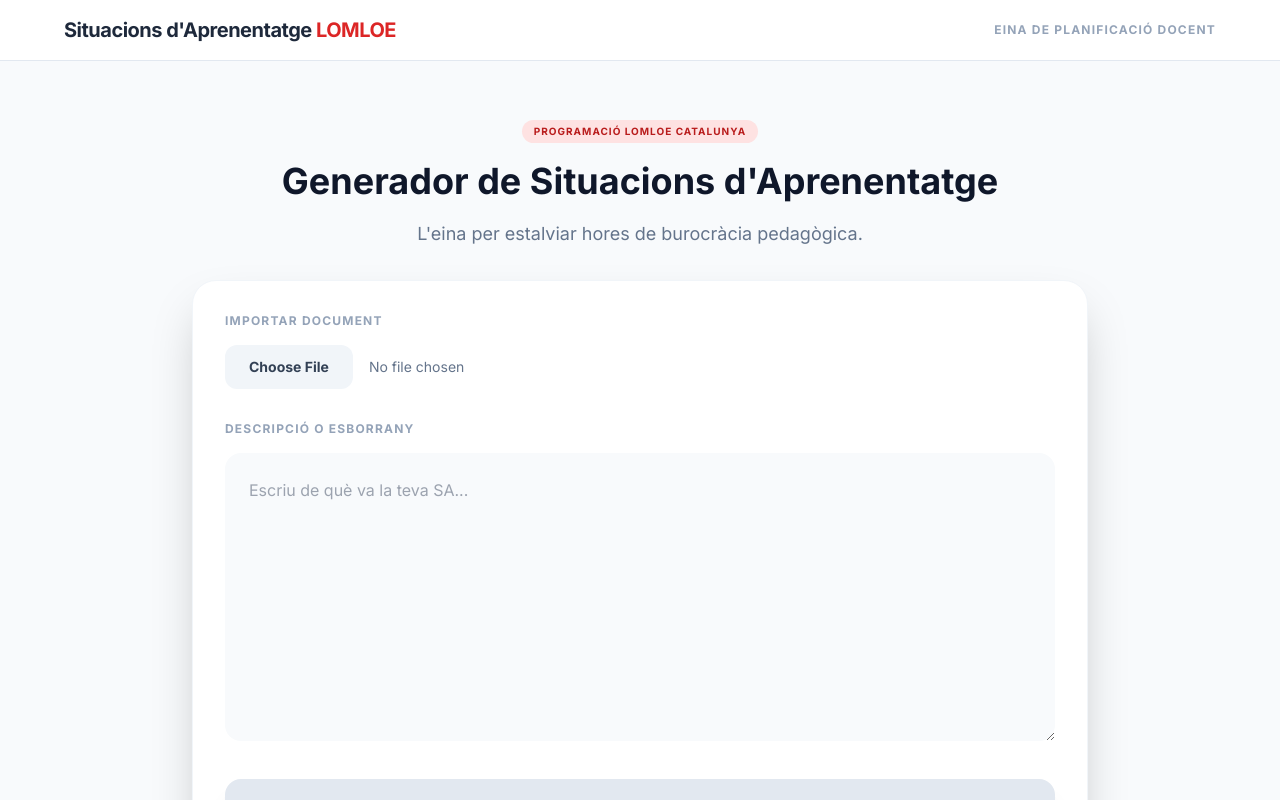
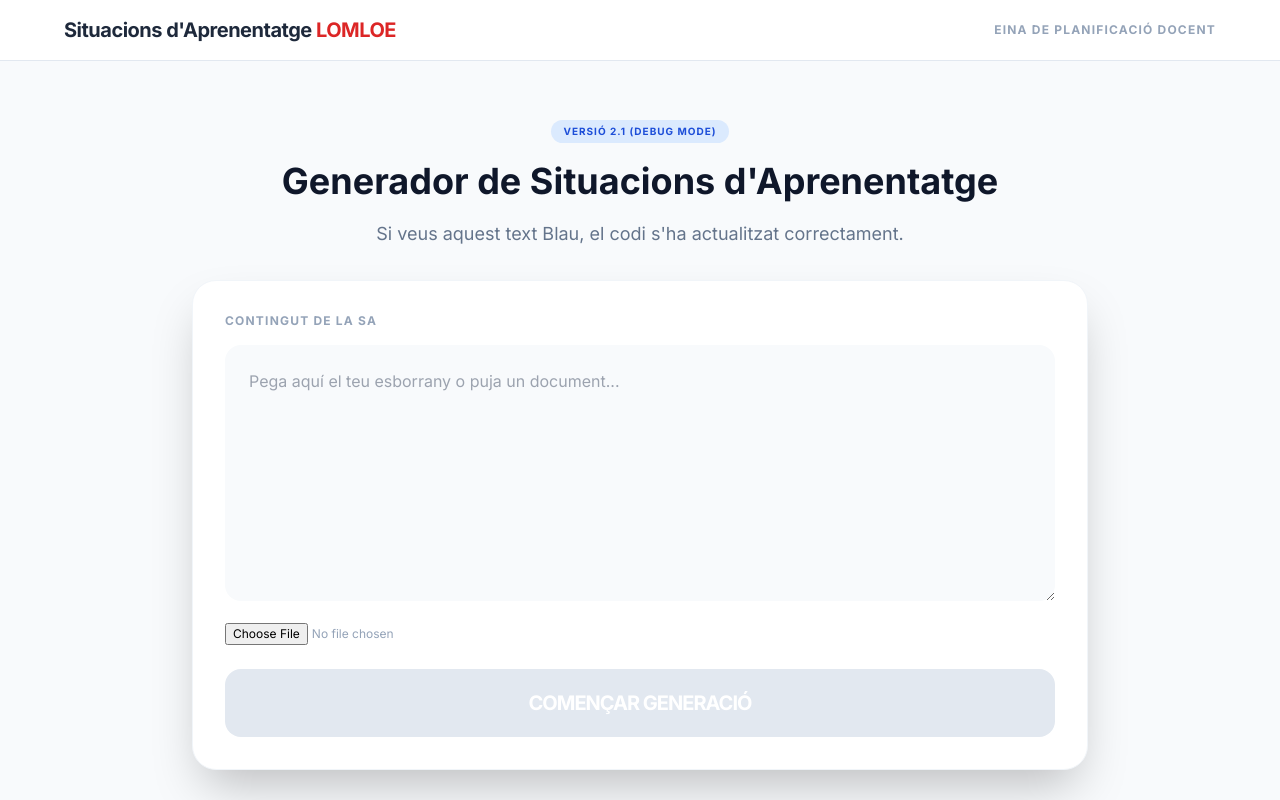
Before and after one commit to enricgilgarcia/Situacions-d-aprenentatge, a React (Vite) app: page / in a window 1280 px wide. Shown: the top 800 px of the page. Built offline with nearby package versions, Linux system fonts and the light colour scheme.

Commit message:
fix: Improve API key handling and error reporting
Enhance the Gemini API key retrieval process to accommodate various deployment environments (e.g., Netlify) and provide clearer error messages to the user. Also, refine file parsing error messages.

```diff
--- a/App.tsx
+++ b/App.tsx
@@ -1,5 +1,5 @@
 
-import React, { useState, useEffect } from 'react';
+import React, { useState } from 'react';
 import { Layout } from './components/Layout';
 import { TableDisplay } from './components/TableDisplay';
 import { SituacioAprenentatge } from './types';
@@ -25,15 +25,14 @@
       const ext = file.name.split('.').pop()?.toLowerCase();
       if (ext === 'pdf') {
         const arrayBuffer = await file.arrayBuffer();
-        const loadingTask = pdfjs.getDocument({ data: arrayBuffer });
-        const pdf = await loadingTask.promise;
-        let fullText = '';
+        const pdf = await pdfjs.getDocument({ data: arrayBuffer }).promise;
+        let text = '';
         for (let i = 1; i <= pdf.numPages; i++) {
           const page = await pdf.getPage(i);
-          const textContent = await page.getTextContent();
-          fullText += textContent.items.map((item: any) => item.str).join(' ') + '\n';
+          const content = await page.getTextContent();
+          text += content.items.map((item: any) => item.str).join(' ') + '\n';
         }
-        setInputText(fullText);
+        setInputText(text);
       } else if (ext === 'docx') {
         const res = await mammoth.extractRawText({ arrayBuffer: await file.arrayBuffer() });
         setInputText(res.value);
@@ -41,7 +40,7 @@
         setInputText(await file.text());
       }
     } catch (err) {
-      setError("Error en llegir el fitxer.");
+      setError("Error en processar el fitxer.");
     } finally {
       setIsParsing(false);
     }
@@ -51,14 +50,11 @@
     if (!inputText.trim()) return;
     setIsLoading(true);
     setError(null);
-
     try {
       const data = await extractLearningSituation(inputText);
       setResult(data);
     } catch (err: any) {
-      console.error("Detalls de l'error:", err);
-      // Mostrem l'error real perquè sàpigues exactament què passa
-      setError(err.message || "S'ha produït un error inesperat.");
+      setError(err.message);
     } finally {
       setIsLoading(false);
     }
@@ -69,71 +65,53 @@
       {!result ? (
         <div className="max-w-4xl mx-auto space-y-8 py-6">
           <div className="text-center space-y-4">
-            <div className="inline-block px-3 py-1 bg-red-100 text-red-700 rounded-full text-[10px] font-black uppercase tracking-widest">
-              Programació LOMLOE Catalunya
+            <div className="inline-block px-3 py-1 bg-blue-100 text-blue-700 rounded-full text-[10px] font-black uppercase tracking-widest">
+              Versió 2.1 (Debug Mode)
             </div>
             <h2 className="text-4xl font-black text-slate-900 leading-tight">Generador de Situacions d'Aprenentatge</h2>
-            <p className="text-lg text-slate-500 max-w-2xl mx-auto">
-              L'eina per estalviar hores de burocràcia pedagògica.
-            </p>
+            <p className="text-lg text-slate-500">Si veus aquest text Blau, el codi s'ha actualitzat correctament.</p>
           </div>
 
-          <div className="bg-white p-8 rounded-3xl shadow-2xl border border-slate-100 space-y-8">
+          <div className="bg-white p-8 rounded-3xl shadow-2xl border border-slate-100 space-y-6">
             <div className="space-y-4">
-              <label className="block text-xs font-bold text-slate-400 uppercase tracking-widest">Importar document</label>
-              <input
-                type="file"
-                accept=".pdf,.docx,.txt"
-                onChange={handleFileUpload}
-                className="block w-full text-sm text-slate-500 file:mr-4 file:py-3 file:px-6 file:rounded-xl file:border-0 file:text-sm file:font-bold file:bg-slate-100 file:text-slate-700 hover:file:bg-red-50 hover:file:text-red-700 cursor-pointer transition-all"
-              />
-              {isParsing && <p className="text-xs text-blue-600 font-bold animate-pulse">Extraient text...</p>}
-            </div>
-
-            <div className="space-y-4">
-              <label className="block text-xs font-bold text-slate-400 uppercase tracking-widest">Descripció o esborrany</label>
+              <label className="block text-xs font-bold text-slate-400 uppercase tracking-widest">Contingut de la SA</label>
               <textarea
                 value={inputText}
                 onChange={(e) => setInputText(e.target.value)}
-                placeholder="Escriu de què va la teva SA..."
-                className="w-full h-72 p-6 bg-slate-50 border-none rounded-2xl focus:ring-4 focus:ring-red-100 transition-all text-slate-700 text-base leading-relaxed"
+                placeholder="Pega aquí el teu esborrany o puja un document..."
+                className="w-full h-64 p-6 bg-slate-50 border-none rounded-2xl focus:ring-4 focus:ring-blue-100 transition-all text-slate-700"
               />
+              <input type="file" onChange={handleFileUpload} className="text-xs text-slate-400" />
             </div>
 
             {error && (
-              <div className="p-4 bg-red-50 border-2 border-red-100 text-red-700 rounded-2xl text-xs font-mono break-all">
-                <p className="font-bold mb-1 uppercase">Error detectat:</p>
-                {error}
+              <div className="p-6 bg-red-50 border-2 border-red-200 rounded-2xl animate-bounce">
+                <div className="flex items-start gap-4">
+                  <div className="bg-red-600 text-white p-2 rounded-lg font-bold">!</div>
+                  <div className="space-y-2">
+                    <p className="text-red-800 font-bold text-sm uppercase">S'ha detectat un error tècnic:</p>
+                    <div className="p-3 bg-white/50 rounded-xl font-mono text-[10px] text-red-600 break-all border border-red-100">
+                      {error}
+                    </div>
+                  </div>
+                </div>
               </div>
             )}
 
             <button
               onClick={handleGenerate}
               disabled={isLoading || isParsing || !inputText.trim()}
-              className="w-full py-5 bg-red-600 text-white rounded-2xl font-black text-xl uppercase tracking-tighter shadow-xl hover:bg-red-700 active:scale-[0.98] disabled:bg-slate-200 transition-all flex items-center justify-center gap-4"
+              className="w-full py-5 bg-slate-900 text-white rounded-2xl font-black text-xl uppercase tracking-tighter hover:bg-black disabled:bg-slate-200 transition-all flex items-center justify-center gap-4"
             >
-              {isLoading ? (
-                <>
-                  <div className="animate-spin h-6 w-6 border-4 border-white border-t-transparent rounded-full"></div>
-                  <span>Generant...</span>
-                </>
-              ) : (
-                "Generar Programació"
-              )}
+              {isLoading ? "Generant amb IA..." : "Començar Generació"}
             </button>
           </div>
         </div>
       ) : (
-        <div className="space-y-6 animate-in fade-in duration-700 slide-in-from-bottom-4">
-          <div className="flex items-center justify-between no-print bg-white p-5 rounded-2xl border border-slate-200 shadow-sm">
-            <button
-              onClick={() => setResult(null)}
-              className="flex items-center gap-2 font-black text-slate-500 hover:text-red-600 transition-colors uppercase text-xs tracking-widest"
-            >
-              <svg className="w-4 h-4" fill="none" stroke="currentColor" viewBox="0 0 24 24"><path strokeLinecap="round" strokeLinejoin="round" strokeWidth="3" d="M10 19l-7-7m0 0l7-7m-7 7h18" /></svg>
-              Nova Situació
-            </button>
-          </div>
+        <div className="space-y-6">
+          <button onClick={() => setResult(null)} className="no-print text-xs font-bold uppercase tracking-widest text-slate-400 hover:text-blue-600 flex items-center gap-2">
+            ← Tornar a l'inici
+          </button>
           <TableDisplay data={result} onEdit={setResult} />
         </div>
       )}
--- a/services/geminiService.ts
+++ b/services/geminiService.ts
@@ -2,24 +2,24 @@
 import { GoogleGenAI, Type } from "@google/genai";
 import { SituacioAprenentatge } from "../types";
 
-/**
- * Genera la programació educativa utilitzant l'API de Gemini.
- * Aquesta funció depèn exclusivament de la variable d'entorn API_KEY.
- */
 export const extractLearningSituation = async (text: string): Promise<SituacioAprenentatge> => {
-  const apiKey = process.env.API_KEY;
+  // Intentem capturar la clau de diverses maneres possibles en entorns web
+  let apiKey: string | undefined;
 
-  if (!apiKey || apiKey === "undefined") {
-    throw new Error("CONFIG_ERROR: La clau API no arriba al navegador. Si estàs a Netlify, recorda fer un 'Clear cache and deploy site' després d'afegir la variable.");
+  try {
+    apiKey = process.env.API_KEY || (window as any)._env_?.API_KEY;
+  } catch (e) {
+    console.error("No es pot accedir a process.env", e);
+  }
+
+  if (!apiKey || apiKey === "undefined" || apiKey.length < 10) {
+    throw new Error(`ERROR_CONFIGURACIO: La clau API no s'ha trobat o és massa curta. Valor actual: ${apiKey ? 'Detectada però incompleta' : 'undefined'}. Recorda fer 'Clear cache and deploy' a Netlify.`);
   }
 
   const ai = new GoogleGenAI({ apiKey });
 
-  const prompt = `Ets un assessor pedagògic expert en la LOMLOE a Catalunya.
-  Genera una Situació d'Aprenentatge en format JSON basada en aquest text:
-  "${text}"
-
-  IMPORTANT: Omple tots els camps (Objectius, Activitats, Sabers, Criteris) de forma professional segons el currículum actual.`;
+  const prompt = `Ets un expert en programació LOMLOE a Catalunya.
+  Genera una Situació d'Aprenentatge en format JSON estricte per a: "${text}"`;
 
   try {
     const response = await ai.models.generateContent({
@@ -115,14 +115,9 @@
       },
     });
 
-    if (!response.text) {
-      throw new Error("L'IA ha tornat una resposta buida.");
-    }
-
-    return JSON.parse(response.text) as SituacioAprenentatge;
+    return JSON.parse(response.text || "{}") as SituacioAprenentatge;
   } catch (err: any) {
-    // Passem l'error original perquè l'usuari el pugui veure
-    const message = err.message || "Error desconegut de l'API de Google";
-    throw new Error(`GEMINI_API_ERROR: ${message}`);
+    console.error("Error detallat de l'API:", err);
+    throw new Error(`API_GOOGLE_ERROR: ${err.message || "Error en la comunicació amb Gemini"}`);
   }
 };
```
